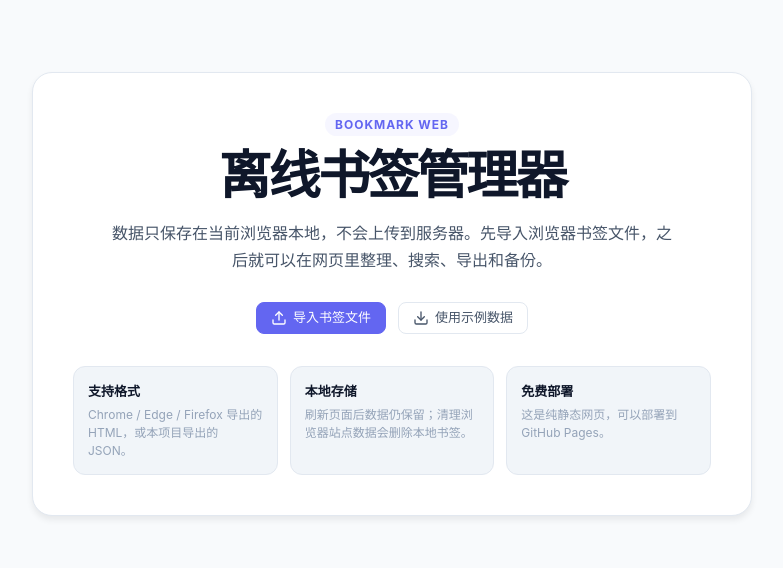
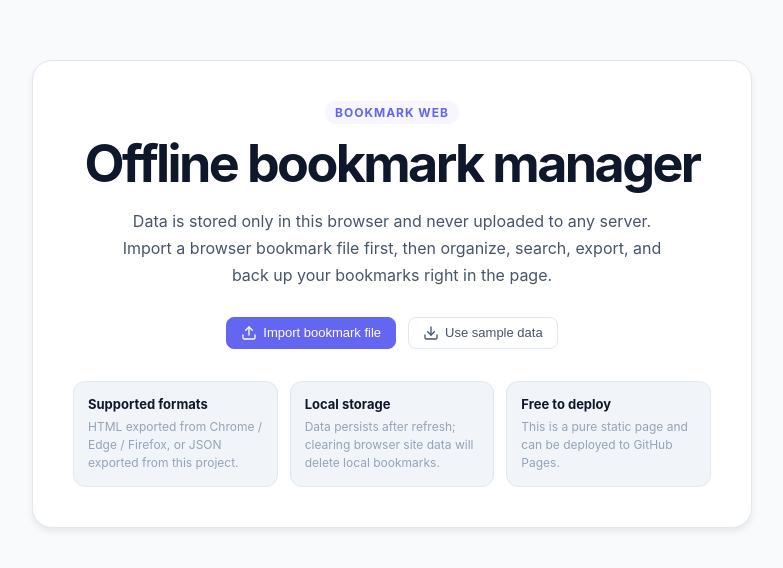
Before and after one commit to HIUEETR/Bookmark-Web, a React (Vite) app: page / in a window 1280 px wide. Shown: the part 106-674 px from the top of the page, without its empty margins (248-1031 px from the left). Built offline with nearby package versions, Linux system fonts and the light colour scheme.

Commit message:
feat: 引导页国际化，语言自动识别

```diff
--- a/src/components/WelcomeScreen.tsx
+++ b/src/components/WelcomeScreen.tsx
@@ -1,6 +1,7 @@
 import { useRef, useState } from "react";
 import { getImportedBookmarksFolderId, loadExampleBookmarks } from "../lib/bookmarks";
 import { importNodes, parseBookmarkFile } from "../lib/importExport";
+import { useI18n } from "../context/I18nContext";
 import { IconDownload, IconUpload } from "./Icons";
 
 type WelcomeScreenProps = {
@@ -8,6 +9,7 @@ type WelcomeScreenProps = {
 };
 
 export function WelcomeScreen({ onReady }: WelcomeScreenProps) {
+  const { t } = useI18n();
   const inputRef = useRef<HTMLInputElement | null>(null);
   const [loading, setLoading] = useState(false);
   const [error, setError] = useState<string | null>(null);
@@ -22,7 +24,7 @@ export function WelcomeScreen({ onReady }: WelcomeScreenProps) {
       const importedFolderIds = importedNodes.filter((node) => node.children && node.children.length > 0).map((node) => node.id);
       await onReady([parentId, ...importedFolderIds]);
     } catch {
-      setError("导入失败，请确认文件是浏览器导出的 HTML 书签文件或本项目导出的 JSON 文件。");
+      setError(t.welcome.importFailed);
     } finally {
       setLoading(false);
     }
@@ -35,7 +37,7 @@ export function WelcomeScreen({ onReady }: WelcomeScreenProps) {
       await loadExampleBookmarks();
       await onReady();
     } catch {
-      setError("加载示例数据失败，请刷新页面后重试。");
+      setError(t.welcome.exampleFailed);
     } finally {
       setLoading(false);
     }
@@ -45,17 +47,15 @@ export function WelcomeScreen({ onReady }: WelcomeScreenProps) {
     <div className="welcome-page">
       <section className="welcome-card" aria-labelledby="welcome-title">
         <div className="welcome-kicker">Bookmark Web</div>
-        <h1 id="welcome-title" className="welcome-title">离线书签管理器</h1>
-        <p className="welcome-description">
-          数据只保存在当前浏览器本地，不会上传到服务器。先导入浏览器书签文件，之后就可以在网页里整理、搜索、导出和备份。
-        </p>
+        <h1 id="welcome-title" className="welcome-title">{t.welcome.title}</h1>
+        <p className="welcome-description">{t.welcome.description}</p>
 
         <div className="welcome-actions">
           <button className="btn btn-primary welcome-primary" onClick={() => inputRef.current?.click()} disabled={loading}>
-            <IconUpload />导入书签文件
+            <IconUpload />{t.welcome.import}
           </button>
           <button className="btn btn-ghost" onClick={() => void handleExample()} disabled={loading}>
-            <IconDownload />使用示例数据
+            <IconDownload />{t.welcome.example}
           </button>
         </div>
 
@@ -71,21 +71,21 @@ export function WelcomeScreen({ onReady }: WelcomeScreenProps) {
           }}
         />
 
-        {loading && <p className="welcome-status">正在处理书签数据...</p>}
+        {loading && <p className="welcome-status">{t.welcome.processing}</p>}
         {error && <p className="welcome-error" role="alert">{error}</p>}
 
         <div className="welcome-notes">
           <div>
-            <strong>支持格式</strong>
-            <span>Chrome / Edge / Firefox 导出的 HTML，或本项目导出的 JSON。</span>
+            <strong>{t.welcome.supportedFormatsTitle}</strong>
+            <span>{t.welcome.supportedFormats}</span>
           </div>
           <div>
-            <strong>本地存储</strong>
-            <span>刷新页面后数据仍保留；清理浏览器站点数据会删除本地书签。</span>
+            <strong>{t.welcome.localStorageTitle}</strong>
+            <span>{t.welcome.localStorageNote}</span>
           </div>
           <div>
-            <strong>免费部署</strong>
-            <span>这是纯静态网页，可以部署到 GitHub Pages。</span>
+            <strong>{t.welcome.freeDeployTitle}</strong>
+            <span>{t.welcome.freeDeployNote}</span>
           </div>
         </div>
       </section>
--- a/src/i18n/en.ts
+++ b/src/i18n/en.ts
@@ -8,6 +8,21 @@ const en = {
   app: {
     title: "Bookmark",
     loading: "Loading bookmarks...",
+  },
+  welcome: {
+    title: "Offline bookmark manager",
+    description: "Data is stored only in this browser and never uploaded to any server. Import a browser bookmark file first, then organize, search, export, and back up your bookmarks right in the page.",
+    import: "Import bookmark file",
+    example: "Use sample data",
+    processing: "Processing bookmark data...",
+    importFailed: "Import failed. Please make sure the file is an HTML bookmark file exported from a browser, or a JSON file exported from this project.",
+    exampleFailed: "Failed to load sample data. Refresh the page and try again.",
+    supportedFormatsTitle: "Supported formats",
+    supportedFormats: "HTML exported from Chrome / Edge / Firefox, or JSON exported from this project.",
+    localStorageTitle: "Local storage",
+    localStorageNote: "Data persists after refresh; clearing browser site data will delete local bookmarks.",
+    freeDeployTitle: "Free to deploy",
+    freeDeployNote: "This is a pure static page and can be deployed to GitHub Pages.",
   },
   header: {
     resetData: "Reset data",
--- a/src/i18n/zh.ts
+++ b/src/i18n/zh.ts
@@ -10,6 +10,21 @@ const zh: Translations = {
   app: {
     title: "我的书签",
     loading: "正在加载书签...",
+  },
+  welcome: {
+    title: "离线书签管理器",
+    description: "数据只保存在当前浏览器本地，不会上传到服务器。先导入浏览器书签文件，之后就可以在网页里整理、搜索、导出和备份。",
+    import: "导入书签文件",
+    example: "使用示例数据",
+    processing: "正在处理书签数据...",
+    importFailed: "导入失败，请确认文件是浏览器导出的 HTML 书签文件或本项目导出的 JSON 文件。",
+    exampleFailed: "加载示例数据失败，请刷新页面后重试。",
+    supportedFormatsTitle: "支持格式",
+    supportedFormats: "Chrome / Edge / Firefox 导出的 HTML，或本项目导出的 JSON。",
+    localStorageTitle: "本地存储",
+    localStorageNote: "刷新页面后数据仍保留；清理浏览器站点数据会删除本地书签。",
+    freeDeployTitle: "免费部署",
+    freeDeployNote: "这是纯静态网页，可以部署到 GitHub Pages。",
   },
   header: {
     resetData: "重置数据",
```
